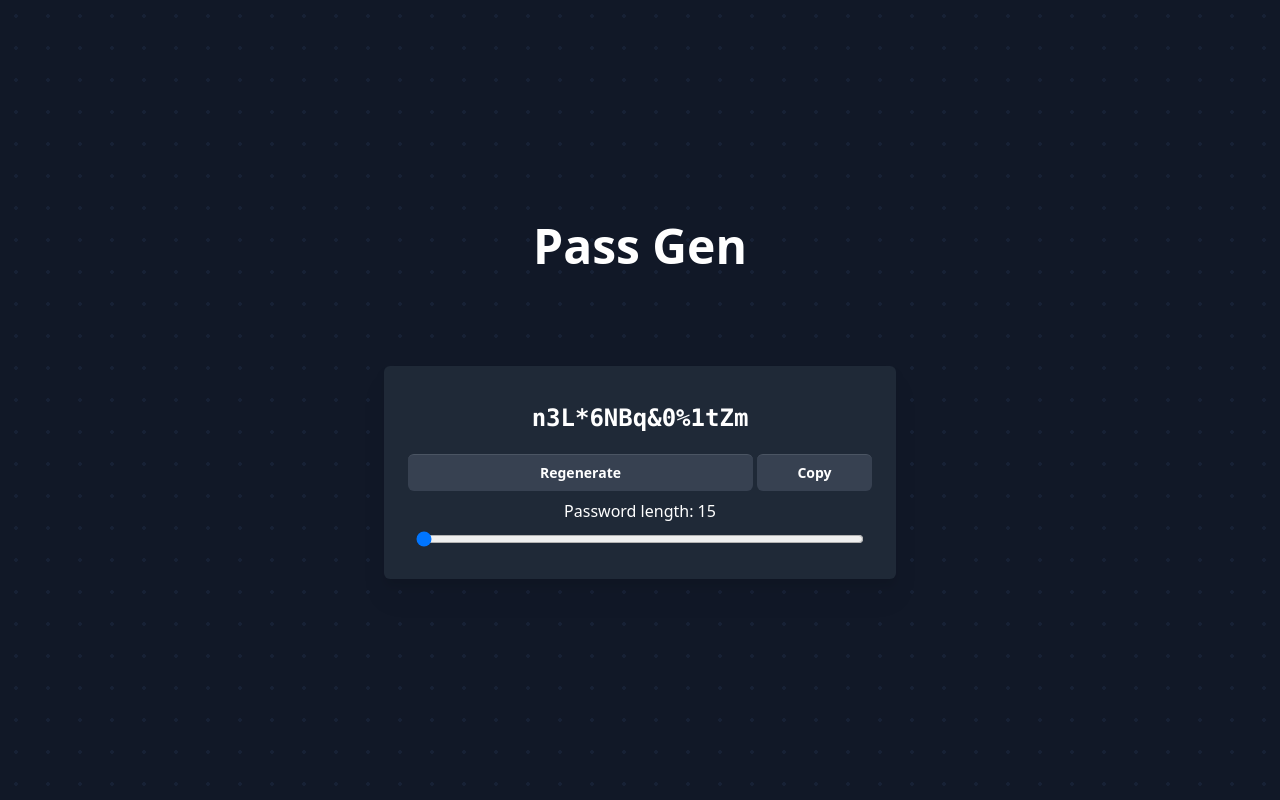
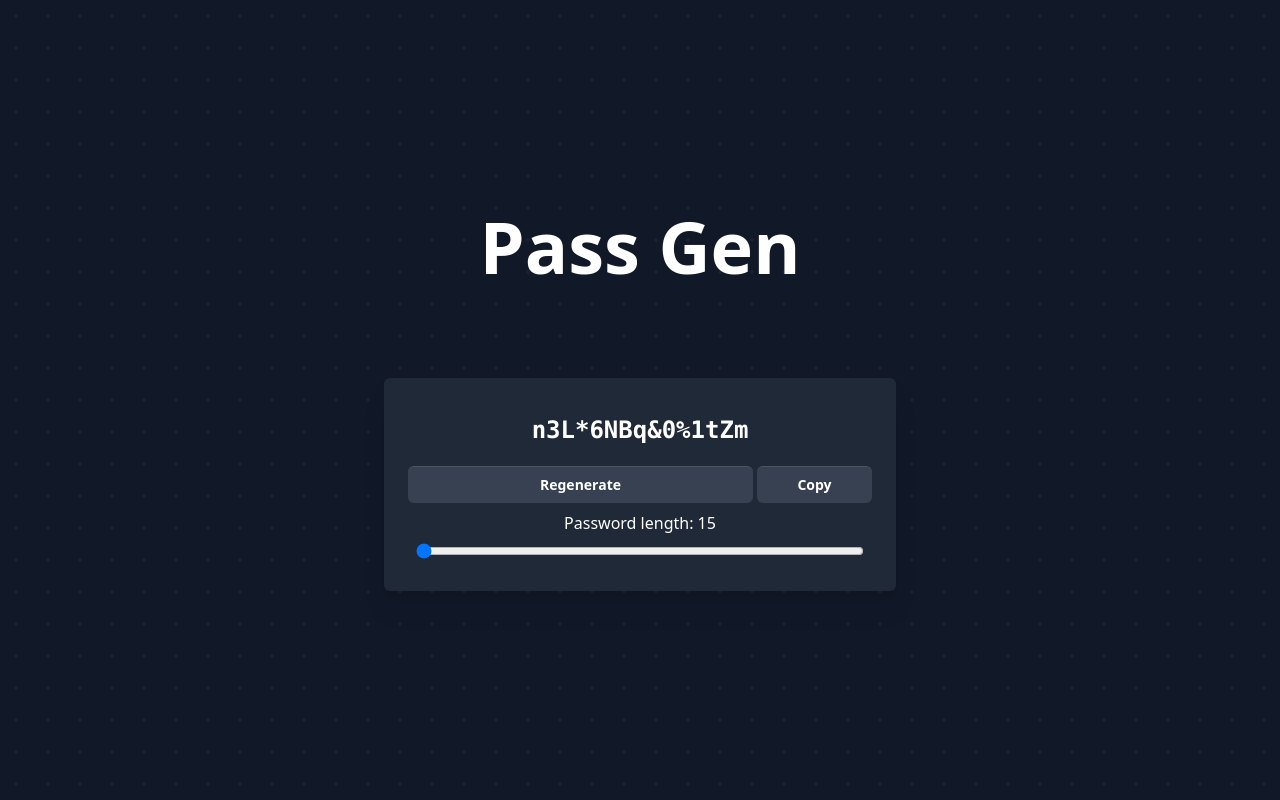
Before and after one commit to Omar-Aj/pass-gen, a website built with Vite: page index.html in a window 1280 px wide. Built offline with nearby package versions, Linux system fonts and the light colour scheme.

Commit message:
change heading size

```diff
--- a/index.html
+++ b/index.html
@@ -10,7 +10,7 @@
   </head>
   <body class="h-screen text-white">
     <div class="container h-full flex flex-col justify-center items-center">
-      <h1 class="text-5xl text-center font-bold">Pass Gen</h1>
+      <h1 class="text-5xl text-center font-bold md:text-7xl">Pass Gen</h1>
       <div
         class="flex flex-col items-center text-center mt-24 bg-gray-800 w-full max-w-lg py-6 md:px-6 px-2 rounded-md gap-2 drop-shadow-xl"
       >
```
